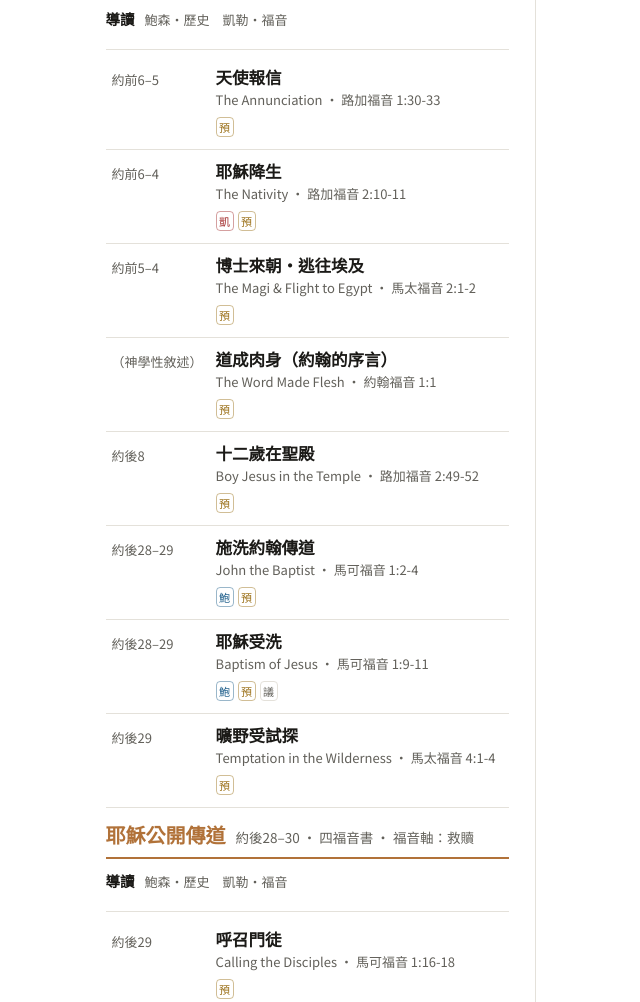
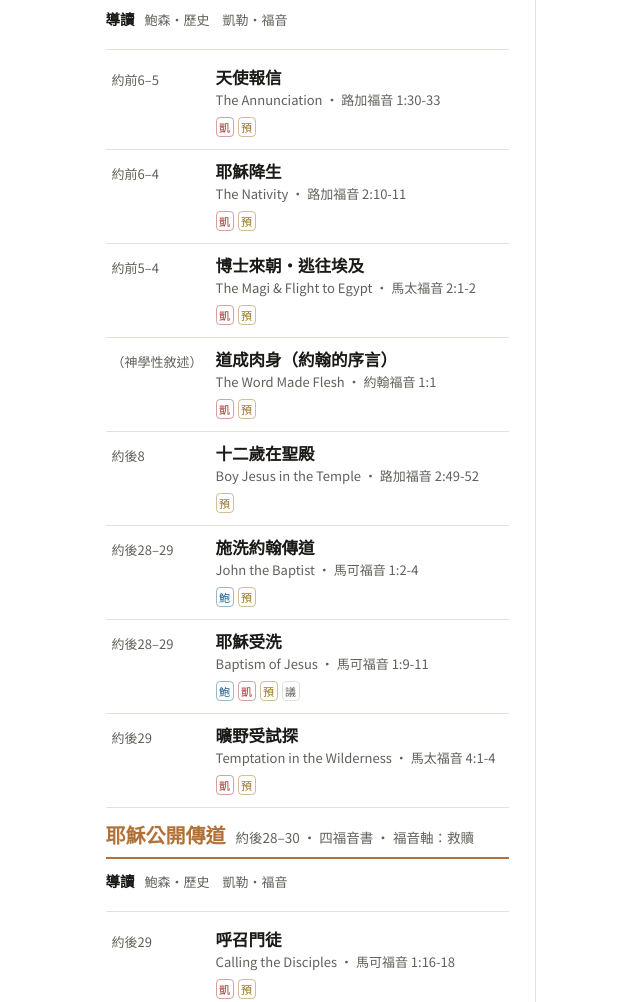
Before and after one commit to danll737321-beep/bible, a plain HTML site: page index.html in a window 1280 px wide. Shown: the part 9115-10117 px from the top of the page, without its empty margins (152-792 px from the left). Drawn offline with Linux system fonts and the light colour scheme.

Commit message:
凱勒觀點（新約）：新增 16 筆，皆附書名章名（King's Cross、Hidden Christmas、Encounters with Jesus、Counterfeit Gods、Preaching、Center Church、Generous Justice）
Co-Authored-By: Claude Opus 5.5 <noreply@anthropic.com>
Claude-Session: https://claude.ai/code/session_01CZiyVWQ6jwf8PAizxfqoDJ

```diff
--- a/data/keller.js
+++ b/data/keller.js
@@ -28,3 +28,23 @@ window.KELLER_ERA={
 12:{tb:[],s:"十字架是代替：祂受了我們該受的，我們得到祂配得的。凱勒認為復活是一個可以檢驗的歷史宣稱，而不只是一種屬靈象徵。",src:"King's Cross（2011）；The Reason for God（2008）"},
 13:{tb:[],s:"教會是被福音更新的群體，在城市中為鄰舍的好處而活。故事的結局不是靈魂離開世界，而是新天新地：今天的工作、公義與文化都因此有意義。",src:"Center Church（2012）；Every Good Endeavor（2012）；Making Sense of God（2016）"}
 };
+
+// 事件層級的凱勒觀點（補充 events-*.js 內原有的 16 筆）。只收錄有書名或章名出處的；皆為轉述摘要。
+window.KELLER_VIEWS={
+annunciation:{s:"凱勒把馬利亞當作「回應式信心」的範本：她先誠實地問「我怎麼會有這事？」，不是盲從；接著降服：「我是主的使女，情願照你的話成就」；最後是讚美（尊主頌）。信心不是沒有疑問，而是帶著疑問把自己交給神的話。",src:"Hidden Christmas（2016），第5章〈Mary's Faith〉"},
+magi:{s:"「生為猶太人之王的在哪裡？」這個問題讓希律不安，因為這位王的國威脅所有想自己作主的人。凱勒說我們心裡都有一個「小希律」，不肯讓位。遠方的外邦人來敬拜，近在耶路撒冷、熟讀經文的人卻不動。",src:"Hidden Christmas（2016），第4章〈Where Is the King?〉"},
+incarnation:{s:"聖誕的教義是道成肉身：無限的神成為有限的人，完全是神也完全是人。這表示神不是遙遠的神，祂親自進到我們的處境裡；光是從世界之外照進來的，不是世界自己產生的。",src:"Hidden Christmas（2016），第1章〈A Light Has Dawned〉、第8章〈The Doctrine of Christmas〉"},
+baptism:{s:"耶穌受洗時父、子、聖靈同時出現：父說「你是我的愛子」，聖靈降下。凱勒用「舞蹈」形容三一神：彼此榮耀、彼此給予的愛。人被造是要進入這場舞，罪卻讓人停下來，要別人繞著自己轉。",src:"King's Cross（2011），第1章〈The Dance〉"},
+temptation:{s:"受洗和受試探常被分開讀，凱勒說它們是一組：剛聽見父說「你是我的愛子」，撒但就來挑戰這個身份：「你若是神的兒子……」。亞當在園中、以色列在曠野失敗的地方，耶穌在曠野得勝了，而且是用申命記的話。",src:"Encounters with Jesus（2013），〈The Great Enemy〉"},
+"first-disciples":{s:"耶穌不像其他拉比等學生來找，而是主動呼召：「來跟從我」。這個呼召要求的不是先改善自己，而是信任祂、跟著走。凱勒借用麥唐納《公主與妖魔》中那條看不見盡頭的線，比喻跟隨耶穌常常是走進還看不清楚的地方。",src:"King's Cross（2011），第2章〈The Call〉"},
+cana:{s:"這一章的問題是：世界要怎樣被修好？婚宴缺酒在當時是全村的羞辱，耶穌把潔淨禮用的水變成上好的酒。酒是神國筵席的喜樂；耶穌說「我的時候還沒有到」，指向十字架：祂是新郎，要付上自己的代價，讓我們能坐席。",src:"Encounters with Jesus（2013），〈The Wedding Party〉"},
+transfiguration:{s:"在走向十字架之前，門徒先看見耶穌真正的榮耀。彼得想搭棚把這一刻留住，父卻只說：「你們要聽祂。」凱勒指出，人不是靠努力改變，而是在看見基督的榮耀中被改變。",src:"King's Cross（2011），第10章〈The Mountain〉"},
+"temple-cleansing":{s:"耶穌潔淨聖殿，不只是反對做買賣：外邦人院被市場佔滿，「萬國禱告的殿」變成把人擋在外面的地方。凱勒把咒詛無花果樹和潔淨聖殿一起讀：舊的聖殿制度要結束，耶穌自己就是新的聖殿。",src:"King's Cross（2011），第13章〈The Temple〉"},
+"last-supper":{s:"最後的晚餐是新的逾越節：過去羔羊的血讓審判越過以色列，現在耶穌說這餅是我的身體、這杯是我的血。聖餐回頭看十字架，也向前看末後的筵席，是那場筵席的預嘗。",src:"King's Cross（2011），第14章〈The Feast〉"},
+gethsemane:{s:"耶穌在客西馬尼極其難過，不只是怕肉身的死，而是要喝「那杯」：舊約中神憤怒審判的杯。祂要經歷與父隔絕。祂喝了審判的杯，我們才能拿起救恩的杯。",src:"King's Cross（2011），第15章〈The Cup〉"},
+crucifixion:{s:"正午遍地黑暗、耶穌呼喊「我的神，為什麼離棄我」：祂在那一刻承受了被神棄絕。聖殿的幔子從上到下裂開，表示通往神面前的路開了；第一個認出祂是神兒子的，是執行死刑的外邦百夫長。",src:"King's Cross（2011），第17章〈The End〉"},
+emmaus:{s:"復活的耶穌從摩西和眾先知講起，說明全本聖經都在講祂（路24:27）。凱勒以此為講道的核心原則：每一段經文都要讀到基督，不是把舊約當作道德故事，而是看它怎樣指向那一位真正更美的救主。",src:"Preaching（2015），第3章"},
+"early-church":{s:"初代教會「沒有一個缺乏的」，凱勒把這看作申命記15章理想的實現：被恩典改變的人會自然地在金錢上慷慨，關心窮人。公義不是附加在福音上的，而是從恩典裡長出來的。",src:"Generous Justice（2010）"},
+zacchaeus:{s:"撒該把錢當作安全感和身份的來源，這是一個「假神」。凱勒指出，耶穌沒有先要求他改變，而是先到他家作客；被恩典接納之後，撒該自己說要把一半家產分給窮人。金錢的偶像不是靠意志力打破，而是被更大的愛取代。",src:"Counterfeit Gods（2009），第3章〈Money Changes Everything〉"},
+"second-journey":{s:"保羅在雅典亞略巴古的講道，是凱勒談「處境化」的主要範例：他先認識聽眾，引用他們的詩人，肯定其中對的部分；再指出他們的偶像不能滿足他們自己的盼望；最後呼召悔改、指向復活的基督。進入文化、挑戰文化、向文化發出邀請。",src:"Center Church（2012），第二部〈Gospel Contextualization〉"}
+};
--- a/index.html
+++ b/index.html
@@ -351,6 +351,7 @@ const lecLinks=ks=>ks.map(k=>ZLL[k]?`<a class="lnk" href="${ZLL[k].u}" target="_
 const PE=window.PAWSON_ERAS||[];
 const byId={};EV.forEach(e=>byId[e.id]=e);
 (window.ZL_TY||[]).forEach(t=>{const f=EV.find(e=>e.id===t.from);if(f)(f.ty=f.ty||[]).push({to:t.to,n:t.n})});
+Object.entries(window.KELLER_VIEWS||{}).forEach(([id,k])=>{const e=EV.find(x=>x.id===id);if(e&&!e.v.some(v=>v.w==="keller"))e.v.push({k:"p",w:"keller",s:k.s,src:k.src})});
 EV.forEach(e=>{e.P=e.v.find(v=>v.w==="pawson");e.K=e.v.find(v=>v.w==="keller");e.O=e.v.filter(v=>v.w!=="pawson"&&v.w!=="keller");if(e.K)(e.th=e.th||[]).push("keller")});
 const back={};EV.forEach(e=>(e.ty||[]).forEach(t=>(back[t.to]=back[t.to]||[]).push({from:e.id,n:t.n})));
 const S={era:null,theme:null,q:"",sel:null,lang:"both",notes:[],pastors:window.DEFAULT_PASTORS.slice(),store:"local",editing:null};
--- a/sw.js
+++ b/sw.js
@@ -1,5 +1,5 @@
 // 離線快取：程式與資料走「先網路、失敗用快取」，經文 JSON 走「先快取」（讀過的章節離線可讀）
-const V="bt-v5";
+const V="bt-v6";
 const CORE=["./","index.html","manifest.json","icon-180.png","data/books.js","data/eras.js","data/events-ot.js","data/events-nt.js","data/pawson.js","data/pawson-zonglan.js","data/pawson-framework.js","data/keller.js","data/issues.js"];
 self.addEventListener("install",e=>{e.waitUntil(caches.open(V).then(c=>c.addAll(CORE)).then(()=>self.skipWaiting()))});
 self.addEventListener("activate",e=>{e.waitUntil(caches.keys().then(ks=>Promise.all(ks.filter(k=>k!==V).map(k=>caches.delete(k)))).then(()=>self.clients.claim()))});
```
